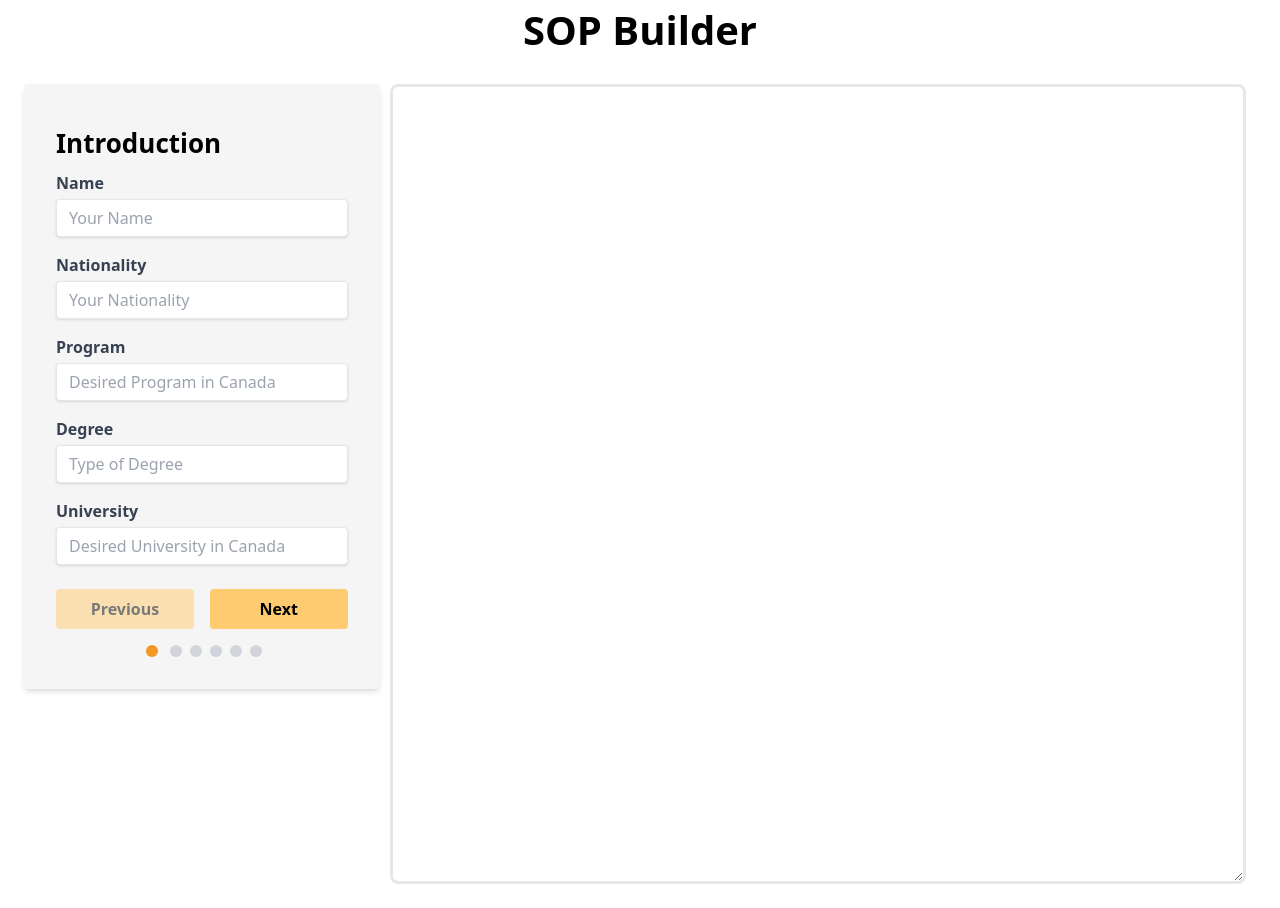
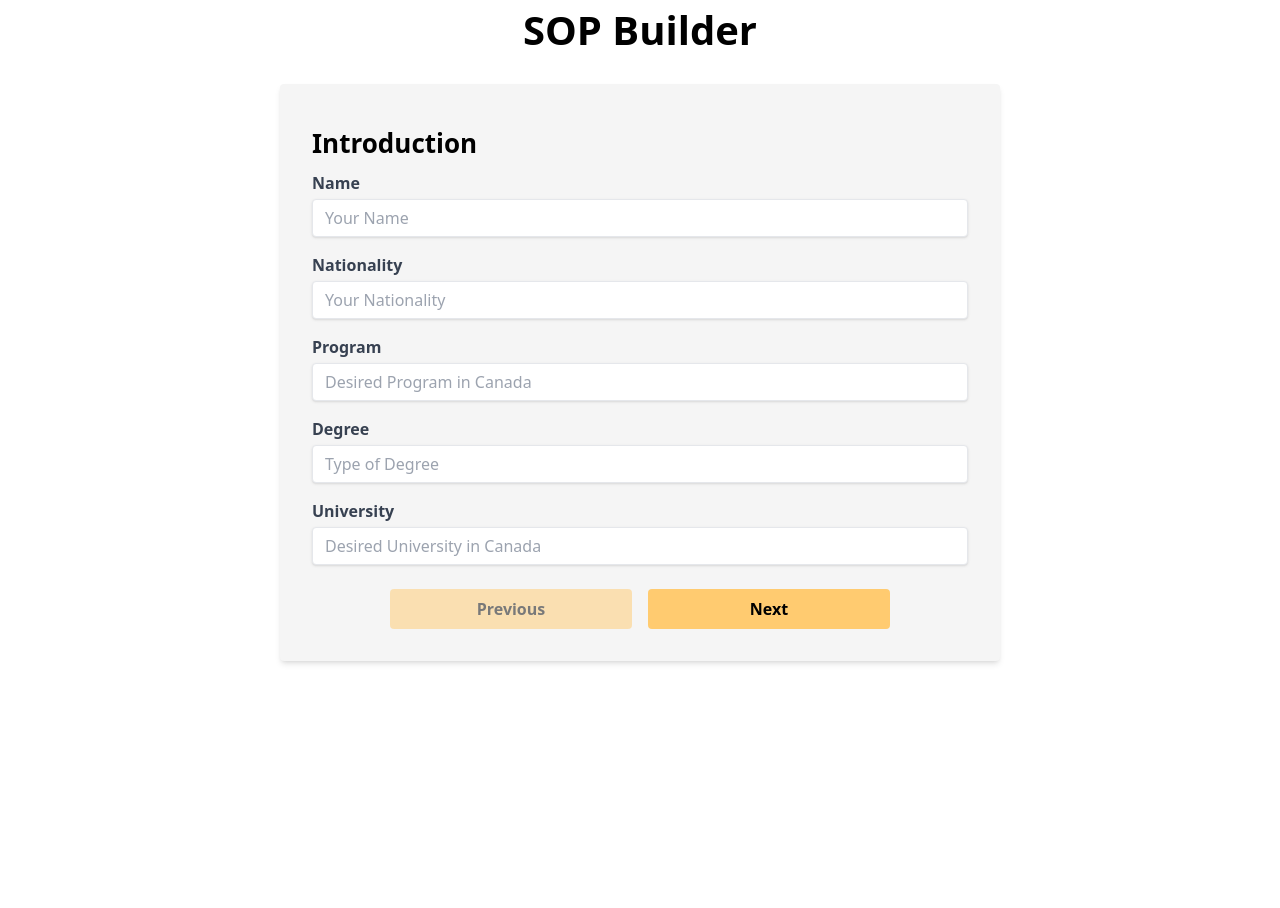
Before and after one commit to marmik28/sop-builder, a Next.js app: page / in a window 1280 px wide. After the commit the page ends 800 px from the top, so only its background shows below. Built offline with nearby package versions, Linux system fonts and the light colour scheme; no server answers.

Commit message:
UI Chnages and Prompt Improvement

```diff
--- a/components/Form.tsx
+++ b/components/Form.tsx
@@ -18,19 +18,25 @@ interface FormProps {
   onFormSubmit: (formData: any) => void;
   sections: FormSection[];
   currentSection: number;
+  onPrevClick: () => void;
+  onNextClick: () => void;
 }
 
-const Form: React.FC<FormProps> = ({ onFormSubmit, sections }) => {
+const Form: React.FC<FormProps> = ({
+  onFormSubmit,
+  sections,
+  currentSection,
+  onPrevClick,
+  onNextClick,
+}) => {
+  const section = sections[currentSection];
   const initialFormData: Record<string, string> = {};
-
-  const [formData, setFormData] = useState(initialFormData);
-  const [currentSection, setCurrentSection] = useState(0);
-
-  const section = sections[currentSection];
 
   section.fields.forEach((field) => {
     initialFormData[field.name] = "";
   });
+
+  const [formData, setFormData] = useState(initialFormData);
 
   const handleInputChange = (
     e: React.ChangeEvent<HTMLInputElement | HTMLTextAreaElement>
@@ -44,20 +50,7 @@ const Form: React.FC<FormProps> = ({ onFormSubmit, sections }) => {
     onFormSubmit(formData);
   };
 
-  const handleDotClick = (index: number) => {
-    setCurrentSection(index);
-  };
-
-  const handleNextClick = () => {
-    setCurrentSection(currentSection + 1);
-  };
-
-  const handlePrevClick = () => {
-    setCurrentSection(currentSection - 1);
-  };
-
   return (
-    <div className="max-w-2xl">
     <form className="bg-[#f5f5f5] shadow-md rounded px-8 pt-6 pb-8 mb-4 text-size-tablet">
       <h2 className="text-[26px] font-semibold mt-4 mb-2">{section.title}</h2>
       {section.fields.map((field) => (
@@ -81,52 +74,32 @@ const Form: React.FC<FormProps> = ({ onFormSubmit, sections }) => {
         </div>
       ))}
 
-        <div className="flex flex-col">
-          <div className="flex flex-row">
+      <div className="flex justify-center">
+        <div className="flex flex-row w-[500px]">
           <button
             className={`bg-[#FFCB70] hover:bg-[#f59723] text-black w-1/2 font-semibold py-2 px-4 rounded focus:outline-none focus:shadow-outline mt-2 mr-4 ${
               currentSection === 0 ? "opacity-50 cursor-not-allowed" : ""
             }`}
             type="button"
-              onClick={handlePrevClick}
+            onClick={onPrevClick}
             disabled={currentSection === 0}
           >
             Previous
           </button>
 
+          {currentSection !== sections.length - 1 && (
             <button
-              className={`bg-[#FFCB70] hover:bg-[#f59723] text-black w-1/2 font-semibold py-2 px-4 rounded focus:outline-none focus:shadow-outline mt-2 ${
-                currentSection === sections.length - 1
-                  ? "opacity-50 cursor-not-allowed"
-                  : ""
-              }`}
+              className="bg-[#FFCB70] hover:bg-[#f59723] text-black w-1/2 font-semibold py-2 px-4 rounded focus:outline-none focus:shadow-outline mt-2"
               type="button"
-              onClick={handleNextClick}
+              onClick={onNextClick}
               disabled={currentSection === sections.length - 1}
             >
               Next
             </button>
-          </div>
-
-          <div className="flex justify-center items-center space-x-2 mt-4">
-            {sections.map((_, index) => (
-              <div
-                key={index}
-                className={`h-3 w-3 mx-1 rounded-full cursor-pointer transition-colors duration-300
-                        ${
-                          currentSection === index
-                            ? "bg-[#f59723] hover:bg-[#e6891f]"
-                            : "bg-gray-300 hover:bg-gray-400"
-                        }
-                        `}
-                onClick={() => handleDotClick(index)}
-              />
-            ))}
-          </div>
-
+          )}
           {currentSection === sections.length - 1 && (
             <button
-              className="bg-[#FFCB70] hover:bg-[#f59723] text-black font-semibold py-2 px-4 rounded focus:outline-none focus:shadow-outline mt-4"
+              className="bg-[#FFCB70] hover:bg-[#f59723] text-black w-1/2 font-semibold py-2 px-4 rounded focus:outline-none focus:shadow-outline mt-2"
               type="submit"
               onClick={handleSubmit}
             >
@@ -134,8 +107,8 @@ const Form: React.FC<FormProps> = ({ onFormSubmit, sections }) => {
             </button>
           )}
         </div>
+      </div>
     </form>
-    </div>
   );
 };
 
--- a/pages/index.tsx
+++ b/pages/index.tsx
@@ -8,33 +8,46 @@ import "../app/globals.css";
 const Home: React.FC = () => {
   const [generatedText, setGeneratedText] = useState("");
   const [key, setKey] = useState(0);
-  const [currentSection] = useState(0);
+  const [currentSection, setCurrentSection] = useState(0);
 
   const handleFormSubmit = (formData: any) => {
-
-    const prompt = `Write 1200-1600 word SOP incorporating the following details:\n`+ formFields.map(section => section.fields.map(field => `${field.label}: ${formData[field.name]}`).join(",\n"));
+    const prompt = formFields.map((section) => section.fields.map((field) => `${field.label}: ${formData[field.name]}`).join(",\n")).join(",\n\n") +
+      "\n\nWrite 1200-1600 word SOP incorporating the above details.";
 
     setGeneratedText(prompt);
-    setKey(prevKey => prevKey + 1);
+    setKey((prevKey) => prevKey + 1);
 
   };
 
+  const handleNextClick = () => {
+    setCurrentSection(currentSection + 1);
+  };
+
+  const handlePrevClick = () => {
+    setCurrentSection(currentSection - 1);
+  };
 
   return (
     <div className="min-h-screen">
-      <div className="flex items-center justify-center"><h1 className="text-[40px] font-semibold">SOP Builder</h1></div>
+      <div className="flex items-center justify-center">
+        <h1 className="text-[40px] font-semibold">SOP Builder</h1>
+      </div>
       <div className="container mx-auto p-6 bg-white">
-        <div className="flex responsive-container">
-          <div className="form-container w-[500px]">
+        <div className="flex responsive-container flex-col justify-center items-center">
+          <div className="form-container w-[720px]">
             <Form
               onFormSubmit={handleFormSubmit}
               sections={formFields}
               currentSection={currentSection}
+              onPrevClick={handlePrevClick}
+              onNextClick={handleNextClick}
             />
           </div>
-          <div className="chat-container w-full">
-            <ChatGPT key={key} prompt={generatedText} />
-          </div>
+          {generatedText && (
+            <div className="chat-container w-full">
+              <ChatGPT key={key} prompt={generatedText} />
+            </div>
+          )}
         </div>
       </div>
     </div>
```
Lines whose indentation alone changed are shown as unchanged.
